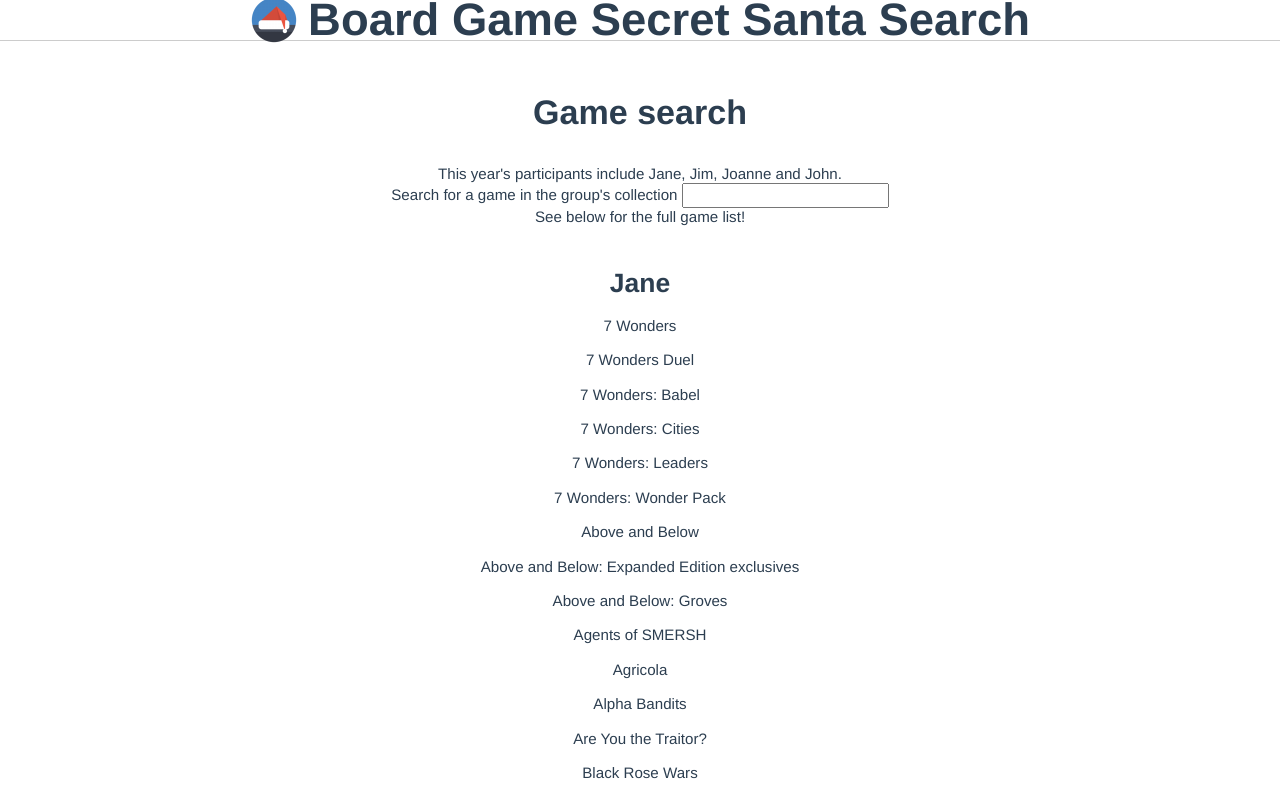
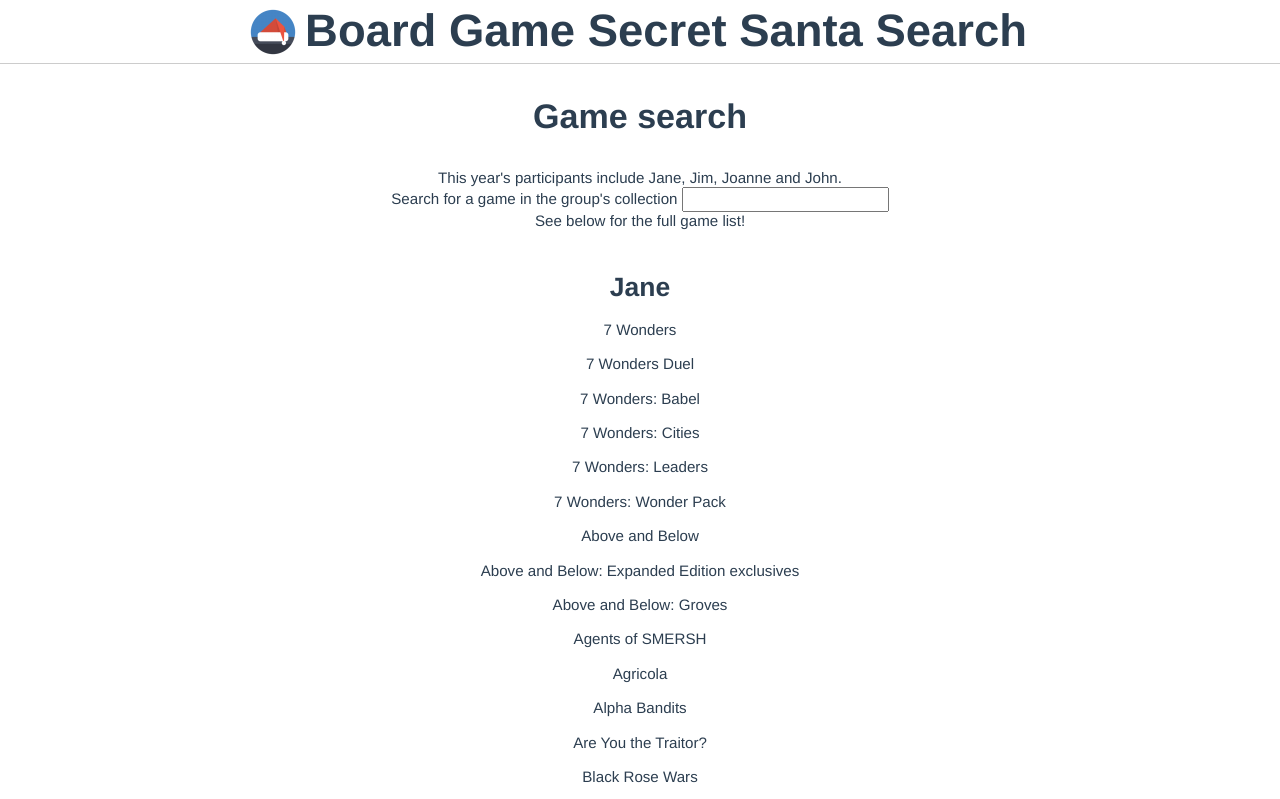
Before and after one commit to squireChuck/board-game-secret-santa-search, a Vue app in the folder ui/: page / in a window 1280 px wide. Shown: the top 799 px of the page. Built offline with nearby package versions, Linux system fonts and the light colour scheme.

Commit message:
adjusting the margins, padding; moving css grid out of main.css and into App component

```diff
--- a/ui/src/App.vue
+++ b/ui/src/App.vue
@@ -23,3 +23,25 @@ export default {
   }
 };
 </script>
+
+<style scoped>
+.container-grid {
+  display: grid;
+  grid-template-rows: 2.5em 1fr;
+}
+
+/* 40em - 640px */
+@media (min-width: 40em) {
+  .container-grid {
+    display: grid;
+    grid-template-rows: 3.5em 1fr;
+  }
+}
+/* 50em - 800px */
+@media (min-width: 50em) {
+  .container-grid {
+    display: grid;
+    grid-template-rows: 4em 1fr;
+  }
+}
+</style>
--- a/ui/src/assets/css/main.css
+++ b/ui/src/assets/css/main.css
@@ -5,9 +5,3 @@
   text-align: center;
   color: #2c3e50;
 }
-
-.container-grid {
-  display: grid;
-  grid-template-rows: 50px 1fr;
-  grid-row-gap: 10px;
-}
--- a/ui/src/components/TheHeader.vue
+++ b/ui/src/components/TheHeader.vue
@@ -35,15 +35,12 @@
 }
 
 header {
-  height: 5vh;
-  padding: 0 0.75em 0 0.75em;
   border-bottom: 1px solid rgba(128, 128, 128, 0.4);
 }
 
 .logo,
 .header {
-  /* display: inline; */
-  margin: 0px 5px 0px 5px;
+  margin: 0 0.125em 0 0.125em;
 }
 
 .header-sm,
```
